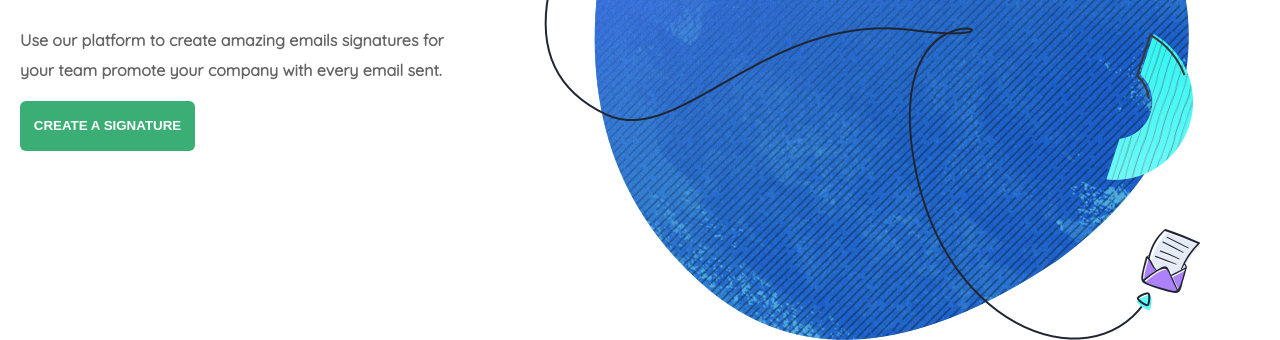
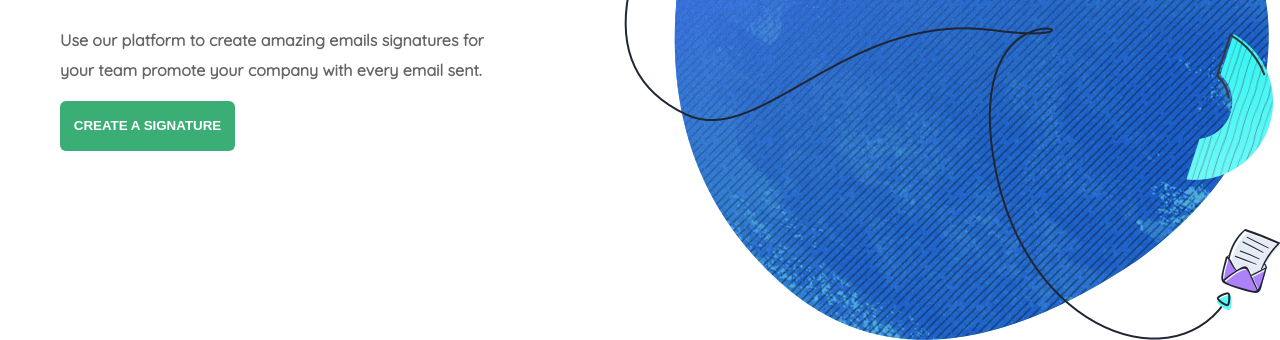
Before and after one commit to TarasSawchuk/TarasSawchuk.github.io, a plain HTML site: page index.html in a window 1280 px wide. Shown: the part 472-812 px from the top of the page. Drawn offline with Linux system fonts and the light colour scheme.

Commit message:
newoldstamp test work first commit

```diff
--- a/style.css
+++ b/style.css
@@ -1,5 +1,8 @@
 * {
     box-sizing: border-box;
+}
+html {
+  overflow-x: hidden;
 }
 body {
     margin: 0px;
@@ -17,7 +20,6 @@ body {
 header {
     width: 100vw;
     height: 99vh;
-    max-width: 1200px;
     background-image: url(src/img/images/header/illustrationBlock1.png);
     background-repeat: no-repeat;
     background-position: right bottom;
```
